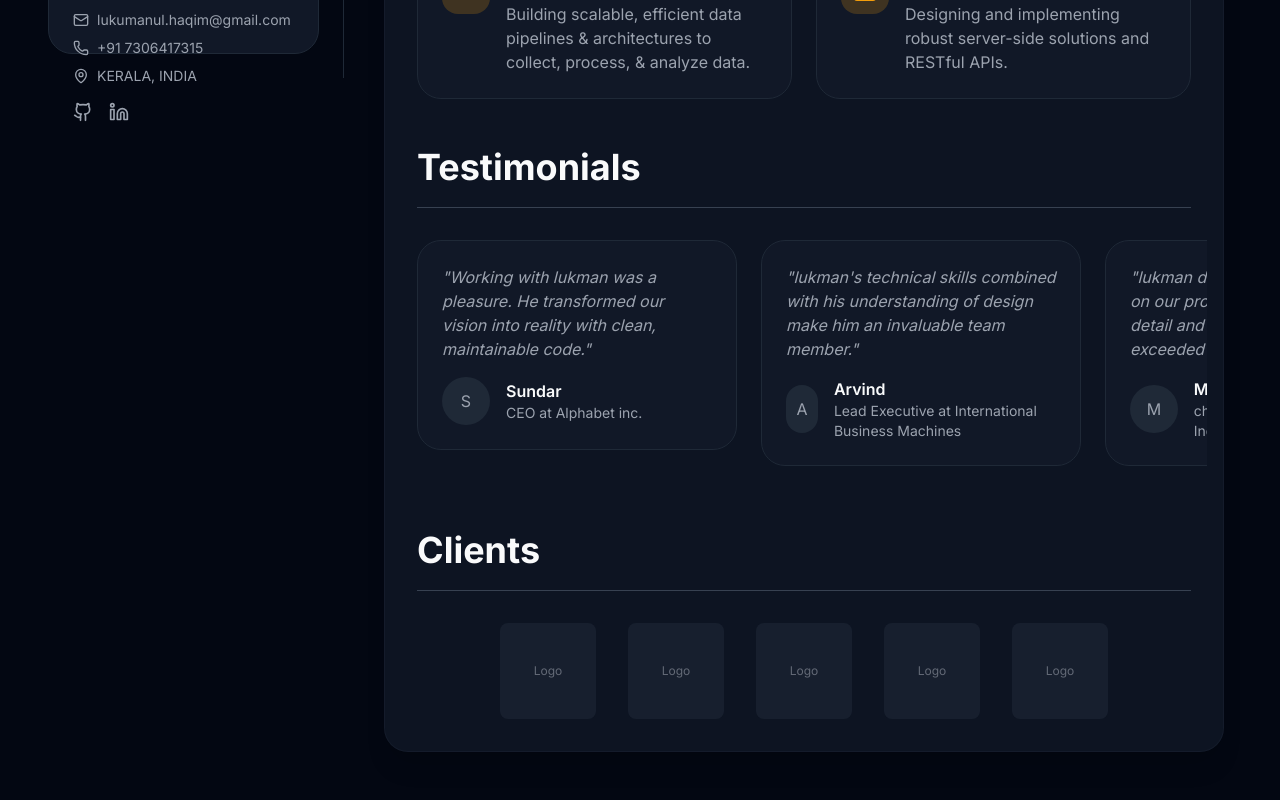
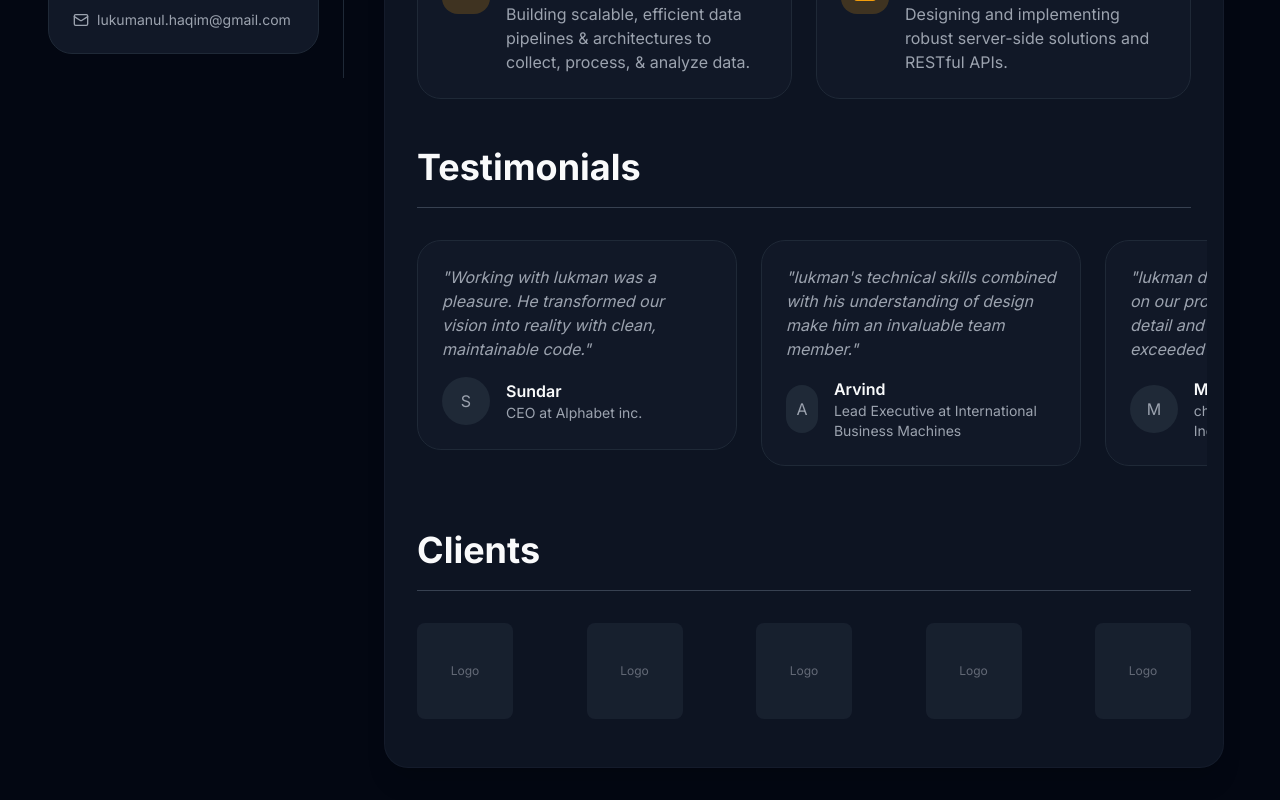
Before and after one commit to luk-man-ul/Portfolio, a Next.js app: page / in a window 1280 px wide. Shown: the part 722-1522 px from the top of the page. Built offline with nearby package versions, Linux system fonts and the light colour scheme; no server answers.

Commit message:
some minor adjustments

```diff
--- a/app/sections/About.tsx
+++ b/app/sections/About.tsx
@@ -118,17 +118,39 @@ export function About() {
 
       <motion.div variants={itemVariants}>
   <SectionHeader title="Clients" />
-        <div className="flex flex-wrap items-center justify-center gap-8 opacity-60">
+
+  <div className="overflow-x-auto no-scrollbar pb-4 -mx-4 px-4">
+    <div
+      className="
+        flex items-center
+        justify-between
+        gap-8
+        min-w-full
+        opacity-60
+      "
+    >
       {about.clientLogos.map((logo, index) => (
         <div
           key={index}
-              className="w-24 h-24 bg-gray-200 dark:bg-gray-800 rounded-lg flex items-center justify-center"
+          className="
+            flex-shrink-0
+            w-24 h-24
+            bg-gray-200 dark:bg-gray-800
+            rounded-lg
+            flex items-center justify-center
+          "
         >
-              <span className="text-gray-600 dark:text-gray-400 text-xs">Logo</span>
+          <span className="text-gray-600 dark:text-gray-400 text-xs">
+            Logo
+          </span>
         </div>
       ))}
     </div>
+  </div>
 </motion.div>
+
+
+
        </div>
       </Card>
     </motion.div>
--- a/components/layout/SidebarDesktop.tsx
+++ b/components/layout/SidebarDesktop.tsx
@@ -22,8 +22,9 @@ const tabs = [
 
 export function SidebarDesktop({ activeTab, onTabChange }: SidebarDesktopProps) {
   return (
-    <aside className="hidden lg:flex lg:flex-col lg:w-80 lg:fixed lg:inset-y-0 lg:left-6 lg:p-6 lg:border-r border-gray-200 dark:border-gray-800">
-      <Card className="flex flex-col h-full">
+    <aside className="hidden lg:flex lg:flex-col lg:w-80 lg:fixed lg:inset-y-0 lg:left-6 lg:p-6 lg:border-r border-gray-200 dark:border-gray-800 h-screen">
+      <Card className="flex flex-col h-full overflow-hidden">
+        <div className="flex flex-col h-full overflow-y-auto no-scrollbar">
         <div className="flex flex-col items-center mb-6">
           <Avatar src={profile.avatar} alt={profile.name} size="lg" className="mb-4" />
           <h1 className="text-2xl font-bold text-gray-900 dark:text-gray-50 mb-1">
@@ -129,6 +130,7 @@ export function SidebarDesktop({ activeTab, onTabChange }: SidebarDesktopProps)
               </Link>
             )}
           </div>
+          </div>
         </div>
       </Card>
     </aside>
--- a/components/layout/SidebarMobile.tsx
+++ b/components/layout/SidebarMobile.tsx
@@ -35,10 +35,6 @@ export function SidebarMobile() {
   </p>
 </div>
 
-          <p className="text-gray-600 dark:text-gray-400 text-sm mb-4 text-center">
-            {profile.bio}
-          </p>
-
           <Button
             variant="outline"
             onClick={() => setShowContacts(!showContacts)}
@@ -65,6 +61,9 @@ export function SidebarMobile() {
 
           {showContacts && (
             <div className="w-full space-y-4 pt-4 border-t border-gray-200 dark:border-gray-800">
+              <p className="text-gray-600 dark:text-gray-400 text-sm mb-4 text-center">
+            {profile.bio}
+          </p>
               <div className="space-y-2 text-sm">
                 {profile.contact.email && (
                   <div className="flex items-center text-gray-600 dark:text-gray-400">
```
Lines whose indentation alone changed are shown as unchanged.
